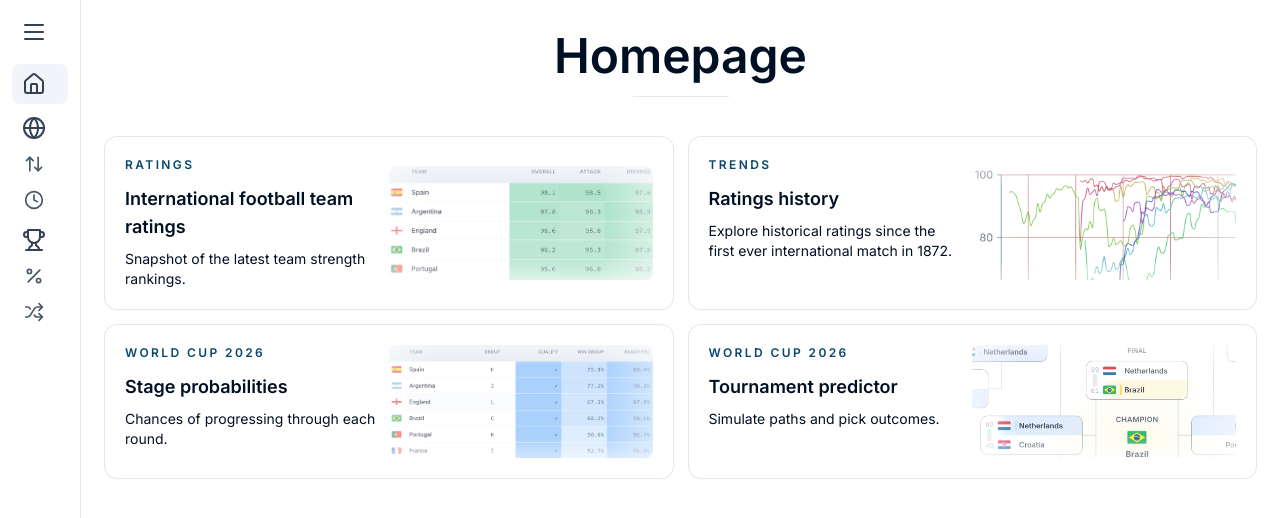
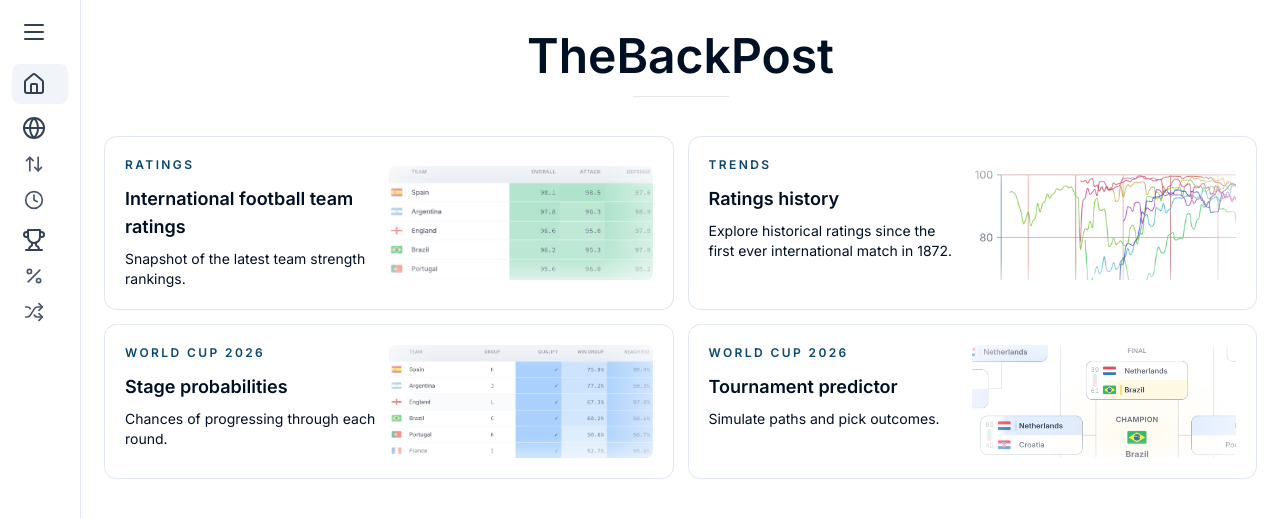
Before and after one commit to rwarneke/football_model, a Next.js app in the folder web/: page / in a window 1280 px wide. Shown: the top 518 px of the page. Built offline with nearby package versions, Linux system fonts and the light colour scheme.

Commit message:
update page title

```diff
--- a/web/app/page.tsx
+++ b/web/app/page.tsx
@@ -7,7 +7,7 @@
       <div className="flex w-full flex-col gap-10">
         <header className="text-center space-y-4">
           <h1 className="text-4xl font-semibold text-ebony md:text-5xl">
-            Homepage
+            TheBackPost
           </h1>
           <hr className="mx-auto h-px w-24 bg-slate-200" />
         </header>
```
